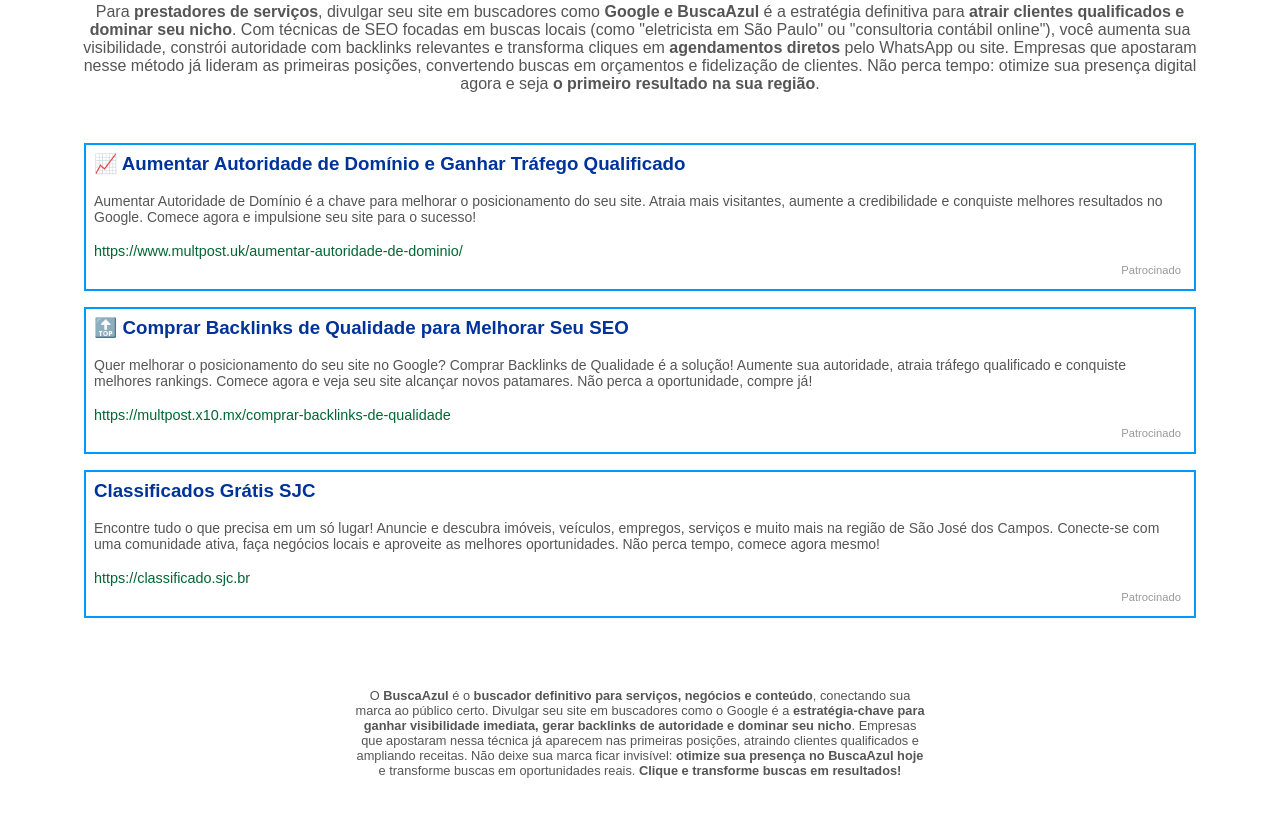
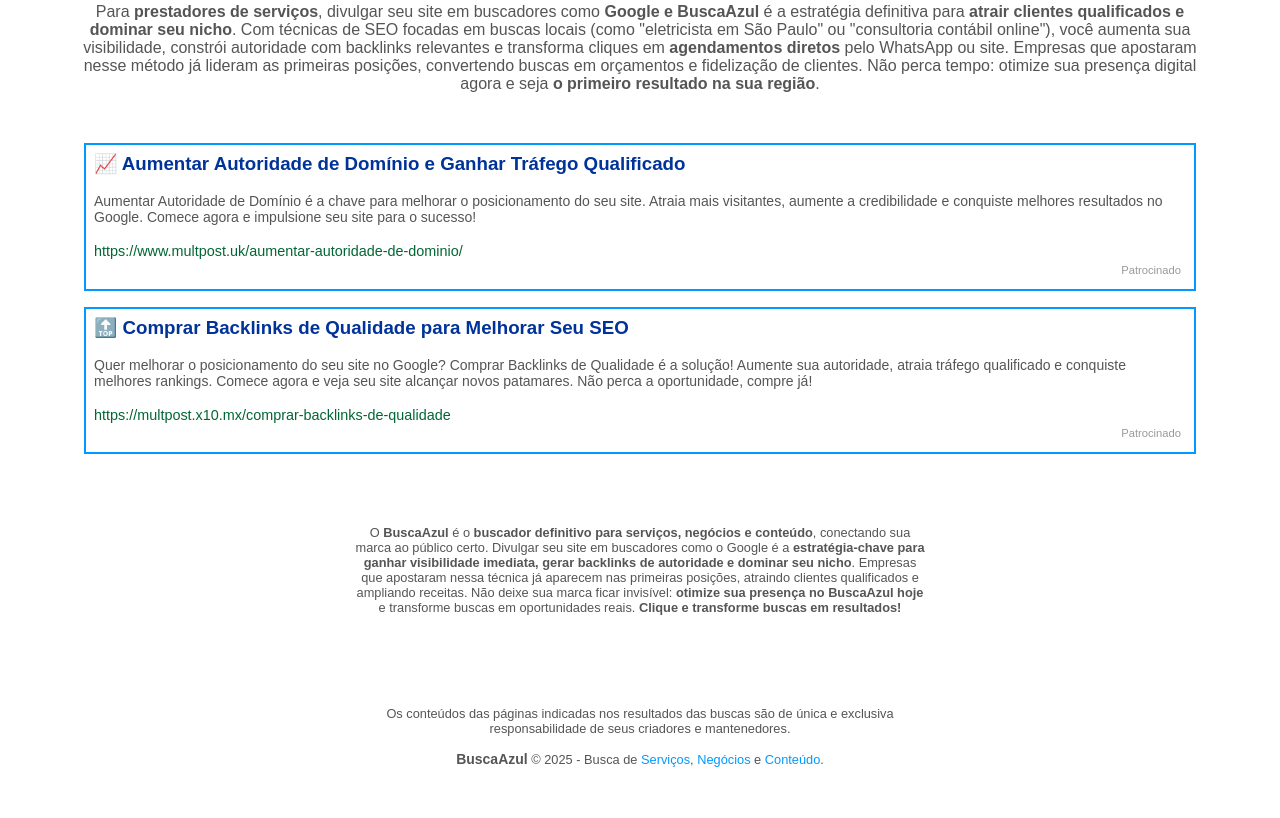
Before and after one commit to buscaazul/site, a plain HTML site: page servico.html in a window 1280 px wide. Shown: the part 351-1169 px from the top of the page. Drawn offline with Linux system fonts and the light colour scheme.

Commit message:
Update servico.html

```diff
--- a/servico.html
+++ b/servico.html
@@ -142,9 +142,9 @@
                 </div>
 
                 <div class="anuncio">
-                    <p><b><h3><a href="https://multpost.x10.mx/comprar-backlinks-de-qualidade/" class="anuncioTitleLink">🔝 Comprar Backlinks de Qualidade para Melhorar Seu SEO</a></h3></b></p><br>
+                    <p><b><h3><a href="https://backlinksdequalidade.x10.mx/comprar-backlinks/" class="anuncioTitleLink">🔝 Comprar Backlinks de Qualidade para Melhorar Seu SEO</a></h3></b></p><br>
                     <p><span style="font-size: 14px;">Quer melhorar o posicionamento do seu site no Google? Comprar Backlinks de Qualidade é a solução! Aumente sua autoridade, atraia tráfego qualificado e conquiste melhores rankings. Comece agora e veja seu site alcançar novos patamares. Não perca a oportunidade, compre já!</p></span><br>
-                    <p><a href="https://multpost.x10.mx/comprar-backlinks-de-qualidade/" class="anuncioLink">https://multpost.x10.mx/comprar-backlinks-de-qualidade</a></p>
+                    <p><a href="https://backlinksdequalidade.x10.mx/comprar-backlinks/" class="anuncioLink">https://multpost.x10.mx/comprar-backlinks-de-qualidade</a></p>
                     <div class="anuncioBts">
                         <p class="anuncioBtsRight">
                             <a href="/" target="_blank" class="anuncioDivulgaFacil">Patrocinado</a>
@@ -152,16 +152,6 @@
                     </div>
                 </div>
 
-                <div class="anuncio">
-                    <p><b><h3><a href="https://classificado.sjc.br/" class="anuncioTitleLink">Classificados Grátis SJC</a></h3></b></p><br>
-                    <p><span style="font-size: 14px;">Encontre tudo o que precisa em um só lugar! Anuncie e descubra imóveis, veículos, empregos, serviços e muito mais na região de São José dos Campos. Conecte-se com uma comunidade ativa, faça negócios locais e aproveite as melhores oportunidades. Não perca tempo, comece agora mesmo!</p></span><br>
-                    <p><a href="https://classificado.sjc.br/" class="anuncioLink">https://classificado.sjc.br</a></p>
-                    <div class="anuncioBts">
-                        <p class="anuncioBtsRight">
-                            <a href="/" target="_blank" class="anuncioDivulgaFacil">Patrocinado</a>
-                        </p>
-                    </div>
-                </div>
             </div>
 
 
```
